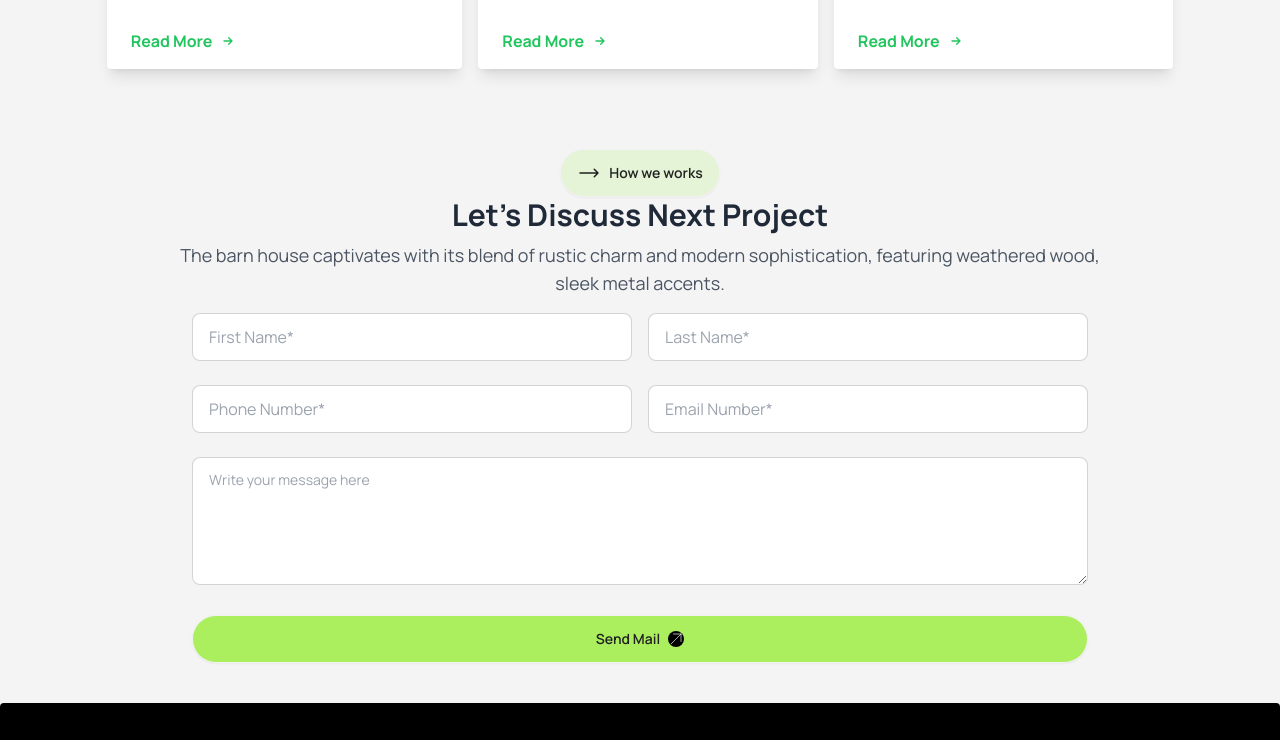
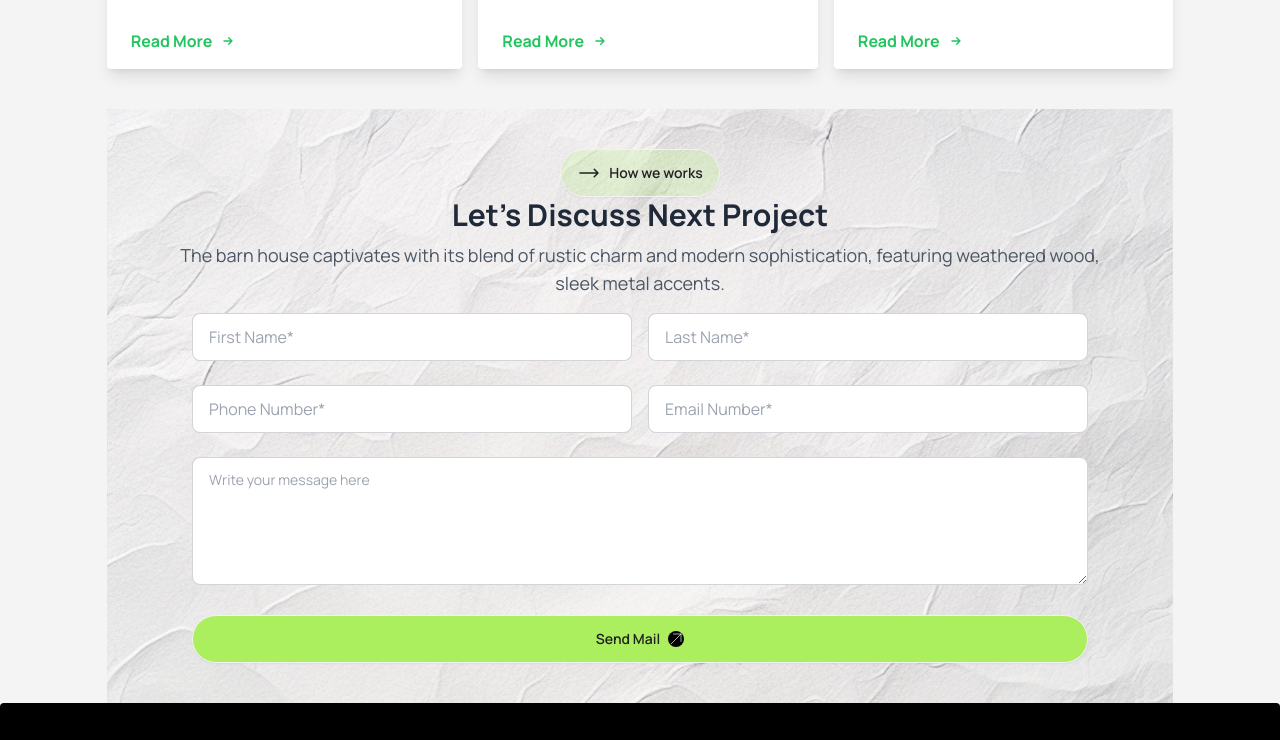
Before and after one commit to tasrif-66/ph-assingment-03, a plain HTML site: page index.html in a window 1280 px wide. Shown: the part 3628-4368 px from the top of the page. Drawn offline with nearby package versions, Linux system fonts and the light colour scheme; the site is published under a folder, as on GitHub Pages, so addresses that start at the root find nothing.

Commit message:
bg issu fixed

```diff
--- a/index.html
+++ b/index.html
@@ -447,7 +447,7 @@
     </section>
 
     <!-- feedback section -->
-    <section class="mt-10 bg-[url('/assets/bg.jpg')] bg-opacity-25 bg-cover bg-center py-1 px-2 lg:py-10 lg:px-16">
+    <section class="mt-10 bg-[url('./assets/bg.jpg')] bg-opacity-25 bg-cover bg-center py-1 px-2 lg:py-10 lg:px-16">
       <div class="text-center mb-4 gap-10">
         <button class="btn rounded-full bg-[#ABEF5F33] text-[#212121]"> <svg xmlns="http://www.w3.org/2000/svg"
             fill="none" viewBox="0 0 24 24" stroke-width="1.5" stroke="currentColor" class="size-6">
```
